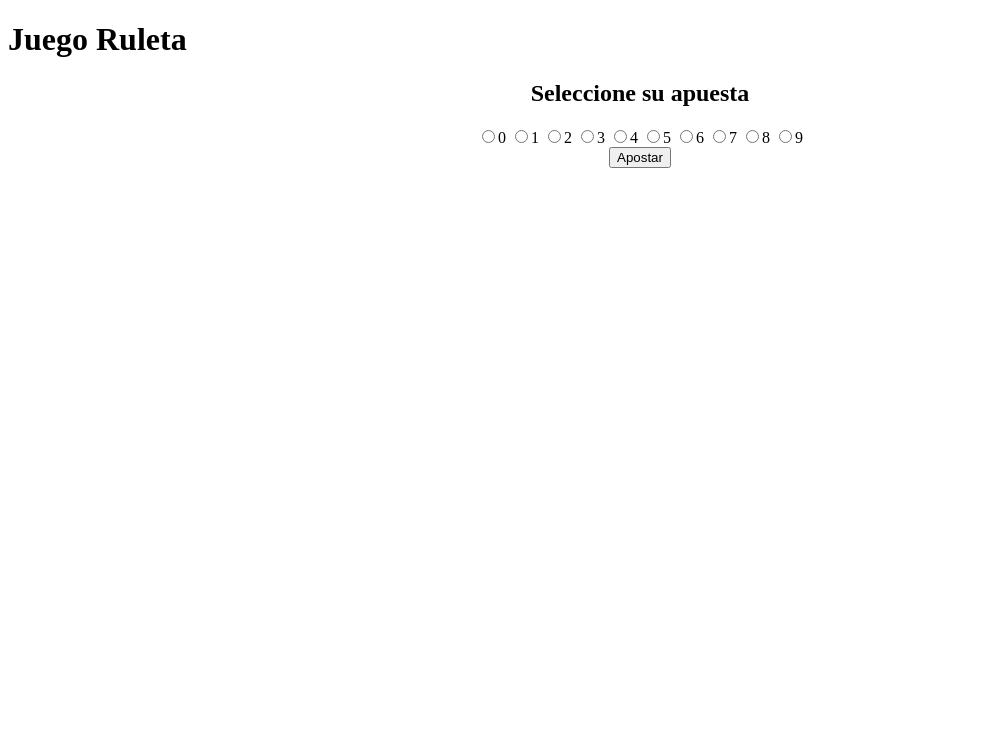
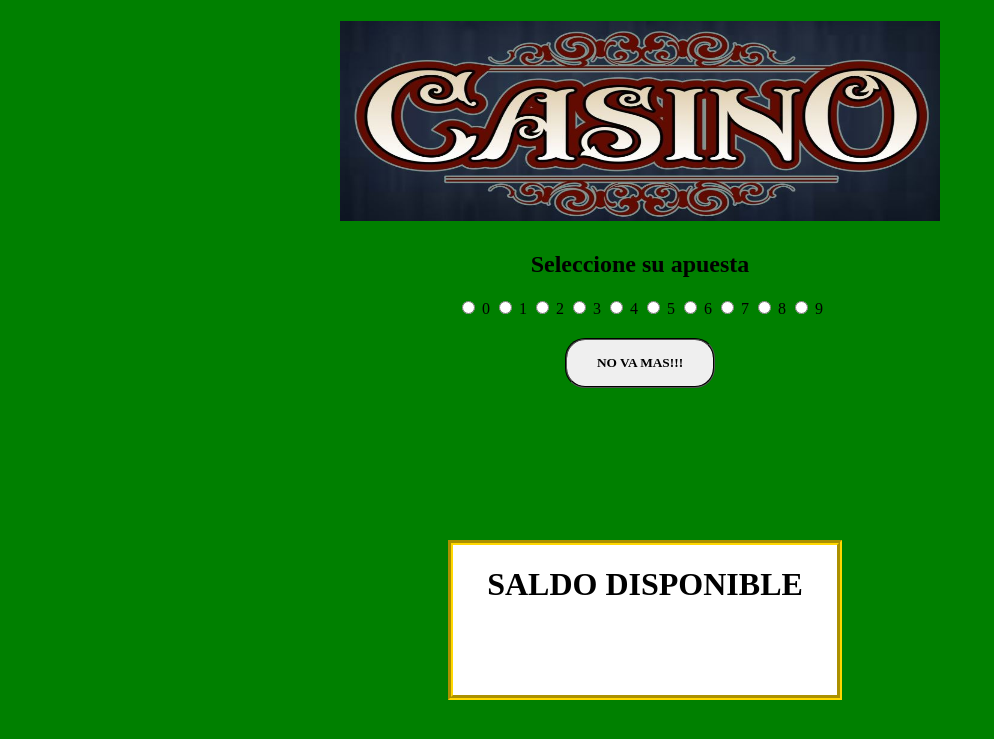
Before and after one commit to Unicen-Tuari/sgarcia, a PHP site: page / in a window 1280 px wide. Shown: the top 739 px of the page, without its empty margins (0-994 px from the left). Run offline with PHP 8.4, Linux system fonts and the light colour scheme.

Commit message:
Complete estilos de la pagina ruleta

```diff
--- a/Ruleta/css/ruleta.css
+++ b/Ruleta/css/ruleta.css
@@ -1,15 +1,47 @@
+body{
+background-color: green;
+text-align: center;
+overflow: scroll;
+}
 form{
-  text-align: center;
+  background-color: 33CC00;
 }
 
-div h2 {
-  text-align: center;
+div{
+  margin-top: 20px;
+}
+h1 img {
+width: 600px;
+height: 200px;
 
 }
 .botonJugar{
-text-align: center;
+width: auto;
+}
+#miBoton:hover{
+	text-decoration:underline;
+	background-color: #06F;
+}
+#miBoton{
+  font-family: serif;
+  font-weight: bolder;
+  width: 150px;
+	height: 50px;
+	border-color: black;
+  border-radius: 20px;
+  border-style: groove;
 
 }
-.botonesApuesta{
-  text-align: center;
+.saldoJugador{
+  font-size: 100%;
+  background: white;
+  border-width: thick;
+	border-style: groove;;
+	border-color: gold;
+  height: 150px;
+	width: 30%;
+  position: absolute;
+  top: 65%;
+  left: 35%;
+
 }
--- a/Ruleta/index.html
+++ b/Ruleta/index.html
@@ -6,26 +6,28 @@
    <link rel="stylesheet" href="css/ruleta.css" media="screen" title="no title" charset="utf-8">
   </head>
   <body>
-     <div class="mesaApuesta">
-      <h1>Juego Ruleta</h1>
+   <div class="mesaApuesta">
+   <h1><img src="css/casino.jpg" alt="" /></h1>
      <h2>Seleccione su apuesta</h2>
      <form name="botonesApuesta">
-     <input type="radio" name="valorApuesta" value="0">0
-     <input type="radio" name="valorApuesta" value="1">1
-     <input type="radio" name="valorApuesta" value="2">2
-     <input type="radio" name="valorApuesta" value="3">3
-     <input type="radio" name="valorApuesta" value="4">4
-     <input type="radio" name="valorApuesta" value="5">5
-     <input type="radio" name="valorApuesta" value="6">6
-     <input type="radio" name="valorApuesta" value="7">7
-     <input type="radio" name="valorApuesta" value="8">8
-     <input type="radio" name="valorApuesta" value="9">9
-   </form>
-   <form class="botonJugar">
-     <input type="button" onClick="tirarRuleta()" name="apostar" value="Apostar">
-   </form>
-   </div>
-    <script src="js/ruleta.js" charset="utf-8">
+       <input type="radio" name="valorApuesta" value="0"> 0
+       <input type="radio" name="valorApuesta" value="1"> 1
+       <input type="radio" name="valorApuesta" value="2"> 2
+       <input type="radio" name="valorApuesta" value="3"> 3
+       <input type="radio" name="valorApuesta" value="4"> 4
+       <input type="radio" name="valorApuesta" value="5"> 5
+       <input type="radio" name="valorApuesta" value="6"> 6
+       <input type="radio" name="valorApuesta" value="7"> 7
+       <input type="radio" name="valorApuesta" value="8"> 8
+       <input type="radio" name="valorApuesta" value="9"> 9
+     </form>
+     <div class="botonJugar">
+       <input type="button" id="miBoton" onClick="tirarRuleta()" name="apostar" value="NO VA MAS!!!">
+     </div>
+     <div class="saldoJugador">
+       <h1>SALDO DISPONIBLE</h1>
+    </div>
+       <script src="js/ruleta.js" charset="utf-8">
     </script>
   </body>
 </html>
--- a/Ruleta/js/ruleta.js
+++ b/Ruleta/js/ruleta.js
@@ -2,6 +2,7 @@
 var saldo=100;
 var numeroApuesta=-1;
 var cantPerdidas=0;
+var NumeroSalio=0;
 var i=0;
 function descontarSaldo(){
 //esta funcion deberia descontar saldo del apostador
@@ -25,10 +26,10 @@ function getRadioButtonSelectedValue(ctrl)
 function NoSetRadioButton(ctrl)
 {
       for(i=0;i<ctrl.length;i++)
-        if(ctrl[i].checked) return false;
-        else {
-          return true;
-        }
+        if(ctrl[i].checked) {
+          return false}
+        return true;
+
 }
 
 
@@ -46,11 +47,23 @@ return Math.floor(Math.random() * 9);
 }
 function Apostar(){
   // llama al generador de numeroApuesta
+  NumeroSalio=generarJugada();
   //consulta por el valor ingresado y el valor salido
-  // muestra el resultado -- estaria bueno agregar una imagen con el numero salido
+  if (NumeroSalio==getRadioButtonSelectedValue(document.botonesApuesta.valorApuesta))
+  // muestra el resultado
+    {alert("ganador");
+    acreditarSaldo();}
+  else{
+
+    alert("perdedor");
+    descontarSaldo();
+  }
   // llamar a la funccion que acredita o quita saldo
 }
 function tirarRuleta(){
-  if (NoSetRadioButton(document.botonesApuesta.valorApuesta))
-  alert("seleccione un valor");
+  if (NoSetRadioButton(document.botonesApuesta.valorApuesta)) {
+    alert("Por favor seleccione su apuesta");
+  return;
+  }
+  Apostar();
 }
```
Also changed, not shown: Ruleta/css/Casino.JPG (added).
